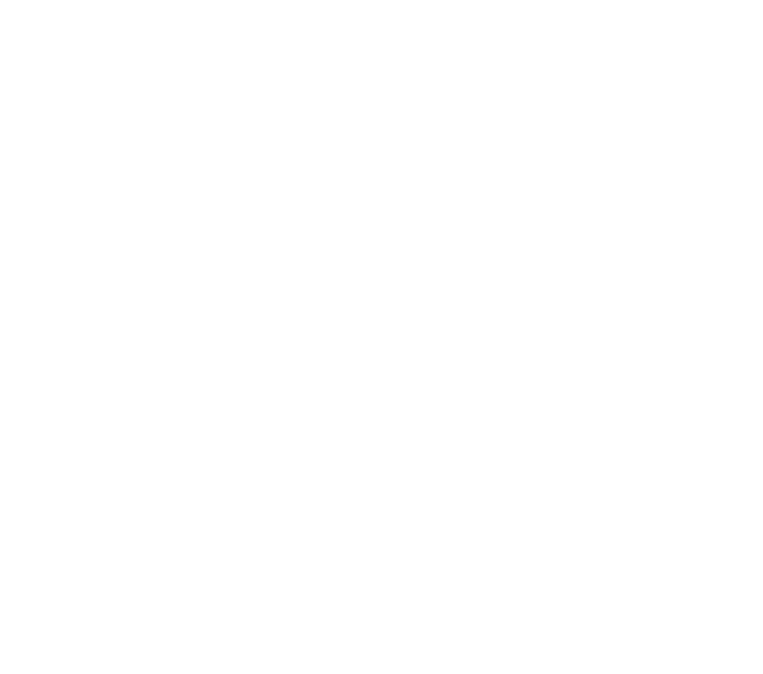
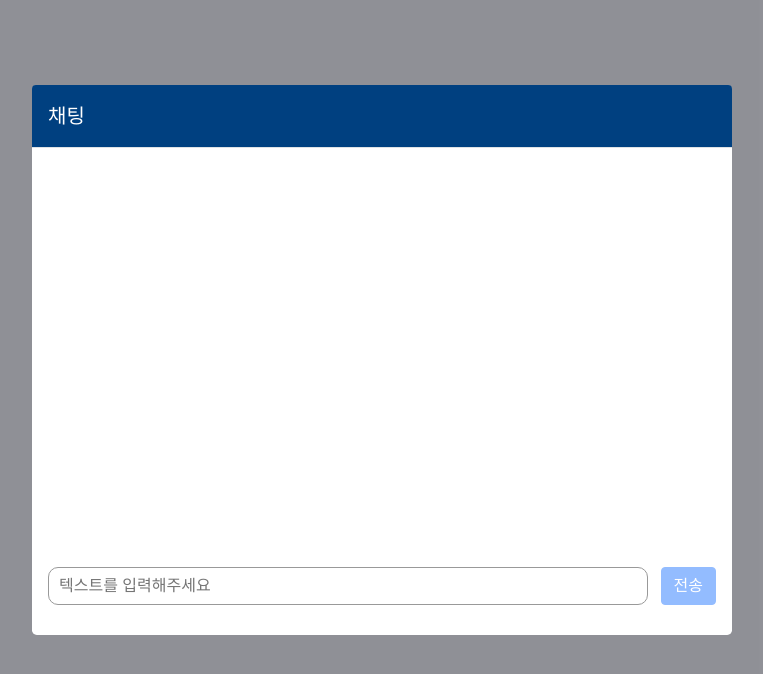
Before and after one commit to CMS-3jo/cms, a React (Vite) app in the folder frontend/: page /user/chatbot in a window 1280 px wide. Before the commit this address had no page. Shown: the top 674 px of the page, without its empty margins (258-1021 px from the left). Built offline with nearby package versions, Linux system fonts and the light colour scheme.

Commit message:
Design: 채팅방 UI 추가#4

```diff
--- a/frontend/index.html
+++ b/frontend/index.html
@@ -21,6 +21,8 @@
 <link href="/css/banner.css" rel="stylesheet">
 <link href="/css/herosection.css" rel="stylesheet">
 <link rel="stylesheet" href="/css/container.css">
+<link rel="stylesheet" href="/css/chat.css">
+<link rel="stylesheet" href="/css/chatbot.css">
 <!-- Bootstrap JS -->
 <script src="https://cdn.jsdelivr.net/npm/jquery@3.5.1/dist/jquery.slim.min.js"></script>
 <script src="https://cdn.jsdelivr.net/npm/bootstrap@4.6.2/dist/js/bootstrap.bundle.min.js"></script>
--- a/frontend/src/App.jsx
+++ b/frontend/src/App.jsx
@@ -34,6 +34,7 @@ import AcademicConsultingPage from './pages/AcademicConsultingPage';
 import PeerCounselingPage from './pages/PeerCounselingPage';
 import NoncurricularViewPage from './pages/NoncurricularViewPage.jsx';
 import NoncurricularRegisterPage from './pages/NoncurricularRegisterPage.jsx';
+import ChatModal from './pages/ChatModal.jsx';
 
 function App() {
   return (
@@ -71,6 +72,9 @@ function App() {
           {/* 기타상담 */}
           <Route path="/peer" element={<PeerCounselingPage />} />
 
+		  {/* 채팅 */}
+          <Route path="/user/chatbot" element={<ChatModal />} />
+
           {/* 관리자 페이지들 */}
           <Route path="/admin/counseling" element={<CounselingListPage />} />
           <Route path="/admin/counseling/:id" element={<CounselingDetailPage />} />
--- /dev/null
+++ b/frontend/src/pages/ChatModal.jsx
@@ -0,0 +1,34 @@
+import React from 'react';
+
+const ChatModal = ({ userId, onSendMessage, onClose }) => {
+  return (
+    <div className="modal chat chatroom" id="eventModal" tabIndex="1">
+      <input type="hidden" name="requesterId" id="requesterId" value={userId} />
+      <div className="modal-dialog">
+        <div className="modal-content">
+          <div className="modal-header">
+            <h5 className="modal-title" id="eventModalLabel">채팅</h5>
+          </div>
+          <div className="modal-body" id="modal-event-details">
+            <div className="chat-content" id="chat-content">
+              {/* 채팅 메시지가 여기에 들어감 */}
+            </div>
+            <div className="chat-text" id="chat-text" style={{ display: 'flex', marginBottom: '20px' }}>
+              <input type="text" placeholder="텍스트를 입력해주세요" />
+              <input type="button" className="btn btn-success" value="전송" onClick={onSendMessage} />
+            </div>
+          </div>
+          <div className="modal-footer" id="requestContainer" style={{ display: 'none' }}>
+            <input type="button" className="btn btn-lg btn-success show" value="수락" />
+            <input type="button" className="btn btn-lg btn-secondary" value="거절" />
+          </div>
+          <div className="modal-footer" id="endContainer">
+            <input type="button" className="btn btn-lg btn-secondary close" value="채팅 종료하기" onClick={onClose} />
+          </div>
+        </div>
+      </div>
+    </div>
+  );
+};
+
+export default ChatModal;
```
